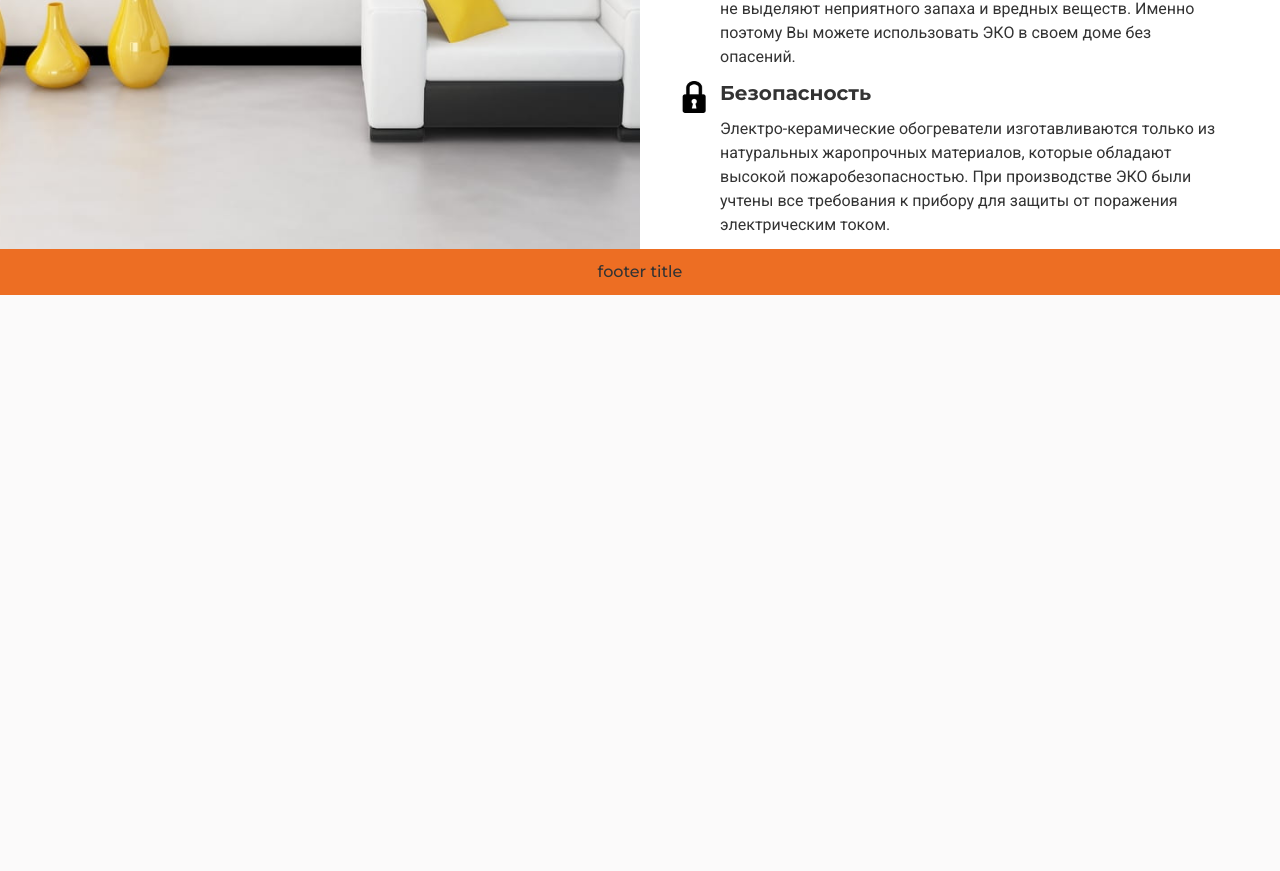
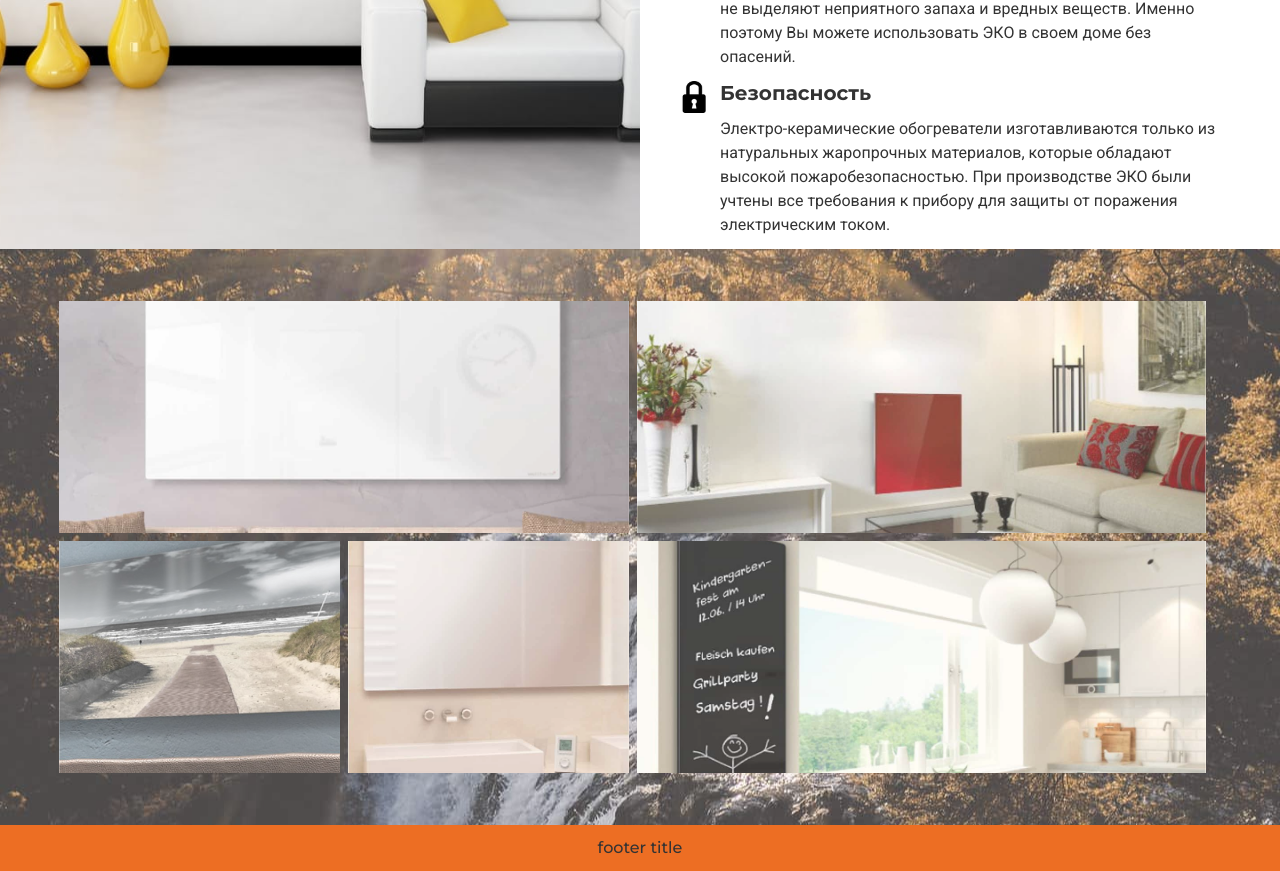
Before and after one commit to lisaYepifanova/infraredProfi, a PHP site: page / in a window 1280 px wide. Shown: the part 1019-1890 px from the top of the page. Before the commit the page ends 1314 px from the top, so only its background shows below. Run offline with PHP 8.4, Linux system fonts and the light colour scheme; some libraries are stand-ins or nearby versions.

Commit message:
homepage products block

```diff
--- a/index.html
+++ b/index.html
@@ -181,8 +181,49 @@
     </div>
   </div>
 
-  <div class="product-categories-wrapper">
-    <div classes="product-categories container">
+
+  <div class="homepage-products-wrapper">
+    <div class="homepage-products container box-same-vpadding">
+      <div class="homepage-products-row row">
+        <div class="item-wrapper col-sm-6">
+          <div class="homepage-product-item item-1">
+            <div class="item-image">
+              <a class="link-to-product">Product1</a>
+            </div>
+          </div>
+        </div>
+        <div class="item-wrapper col-sm-6">
+          <div class="homepage-product-item item-2 ">
+            <div class="item-image">
+              <a class="link-to-product">Product2</a>
+            </div>
+          </div>
+        </div>
+      </div>
+      <div class="homepage-products-row row">
+        <div class="item-wrapper col-sm-3">
+          <div class="homepage-product-item item-3 ">
+            <div class="item-image">
+              <a class="link-to-product">Product3</a>
+            </div>
+          </div>
+        </div>
+
+        <div class="item-wrapper col-sm-3">
+          <div class="homepage-product-item item-4 ">
+            <div class="item-image">
+              <a class="link-to-product">Product4</a>
+            </div>
+          </div>
+        </div>
+        <div class="item-wrapper col-sm-6">
+          <div class="homepage-product-item item-5 ">
+            <div class="item-image">
+              <a class="link-to-product">Product5</a>
+            </div>
+          </div>
+        </div>
+      </div>
     </div>
   </div>
 
--- a/sass/components/_box.scss
+++ b/sass/components/_box.scss
@@ -2,3 +2,8 @@
   padding-top: 1rem;
   padding-bottom: 3rem;
 }
+
+.box-same-vpadding {
+  padding-top: 3rem;
+  padding-bottom: 3rem;
+}
--- a/sass/theme/_theme.scss
+++ b/sass/theme/_theme.scss
@@ -4,3 +4,4 @@ Blocks
 @import "block/homepage-description";
 @import "block/homepage-carousel";
 @import "block/homepage-properties";
+@import "block/homepage-products";
--- /dev/null
+++ b/sass/theme/block/_homepage-products.scss
@@ -0,0 +1,62 @@
+.homepage-products-wrapper {
+  background: $homepage-products-bg no-repeat center center;
+  background-size: cover;
+  background-color: rgba(0, 0, 0, .3);
+  opacity: 0.8;
+  transition: opacity 0.3s;
+}
+
+.homepage-products-row {
+  width: 100%;
+}
+
+.homepage-products {
+  padding-right: $nav-panel-width - 1rem;
+
+  @media (min-width: $screen-lg-min) {
+    padding-right: 0;
+  }
+
+  @for $i from 1 through 5 {
+
+    .item-wrapper {
+      padding: $homepage-products-item-padding;
+      height: $homepage-products-item-height;
+    }
+
+    .item-#{$i} {
+      height: 100%;
+
+      .item-image {
+        background: nth($homepage-product-items, $i) no-repeat center center;
+        background-size: cover;
+        height: 100%;
+        width: 100%;
+      }
+
+      .link-to-product {
+        display: none;
+        cursor: pointer;
+      }
+
+      &:hover {
+        background-color: rgb(54, 54, 54);
+
+        .link-to-product {
+          height: 100%;
+          width: 100%;
+          display: flex;
+          justify-content: center;
+          align-items: center;
+
+        color: $link-to-product-color;
+        }
+
+        .item-image {
+          opacity: 0.2;
+          transition: opacity 0.5s;
+        }
+      }
+    }
+  }
+}
--- a/sass/theme/block/_homepage-properties.scss
+++ b/sass/theme/block/_homepage-properties.scss
@@ -21,7 +21,7 @@
 
   .right-side {
     width: 50%;
-    padding-right: $nav-panel-width;
+    padding-right: $nav-panel-width + 0.5rem;
     padding-left: $homepage-properties-padding-mob;
 
     @media (min-width: $screen-sm-min) {
--- a/sass/variables/_images.scss
+++ b/sass/variables/_images.scss
@@ -1,14 +1,14 @@
-/**
-Icons
- */
 $menu-icon: url("../img/icons/menu.png");
 
+/**
+Homepage Properties Icons
+ */
 $properties-icons:  url("../img/icons/properties/coins.png"),
                     url("../img/icons/properties/gears.png"),
                     url("../img/icons/properties/leaves.png"),
                     url("../img/icons/properties/lock.png");
 /**
-Carousel images
+Homepage Carousel images
  */
 $slide: url("../img/slider/slider0.png"),
         url("../img/slider/slider1.png"),
@@ -16,6 +16,16 @@ $slide: url("../img/slider/slider0.png"),
         url("../img/slider/slider3.jpg");
 
 /**
-Properties
+Homepage Properties
  */
 $poperties-image: url("../img/properties-image.jpg");
+
+/**
+Homepage Products Gallery
+ */
+$homepage-products-bg: url("../img/homepage-products/products-bg.jpg");
+$homepage-product-items:  url("../img/homepage-products/product-item-1.jpg"),
+                          url("../img/homepage-products/product-item-2.jpg"),
+                          url("../img/homepage-products/product-item-3.jpg"),
+                          url("../img/homepage-products/product-item-4.jpg"),
+                          url("../img/homepage-products/product-item-5.jpg");
--- a/sass/variables/_variables.scss
+++ b/sass/variables/_variables.scss
@@ -51,6 +51,7 @@ Text blocks
 @import "text-blocks/panels";
 @import "text-blocks/label";
 @import "text-blocks/homepage-properties-block";
+@import "text-blocks/homepage-products";
 
 /**
 Form and nav elements
--- a/sass/variables/colors/_colors.scss
+++ b/sass/variables/colors/_colors.scss
@@ -2,3 +2,5 @@ $footer-bg: #ED6E23;
 
 
 $carousel-indicator-shadow-color: rgba(201, 184, 184, 0.37);
+
+$link-to-product-color: rgb(210, 210, 210);
--- /dev/null
+++ b/sass/variables/text-blocks/_homepage-products.scss
@@ -0,0 +1,2 @@
+$homepage-products-item-height: 15rem;
+$homepage-products-item-padding: 0.25rem;
```
Also changed, not shown: css/style.css, img/homepage-products/product-item-1.jpg (added), img/homepage-products/product-item-2.jpg (added), img/homepage-products/product-item-3.jpg (added), img/homepage-products/product-item-4.jpg (added), img/homepage-products/product-item-5.jpg (added), img/homepage-products/products-bg.jpg (added).
